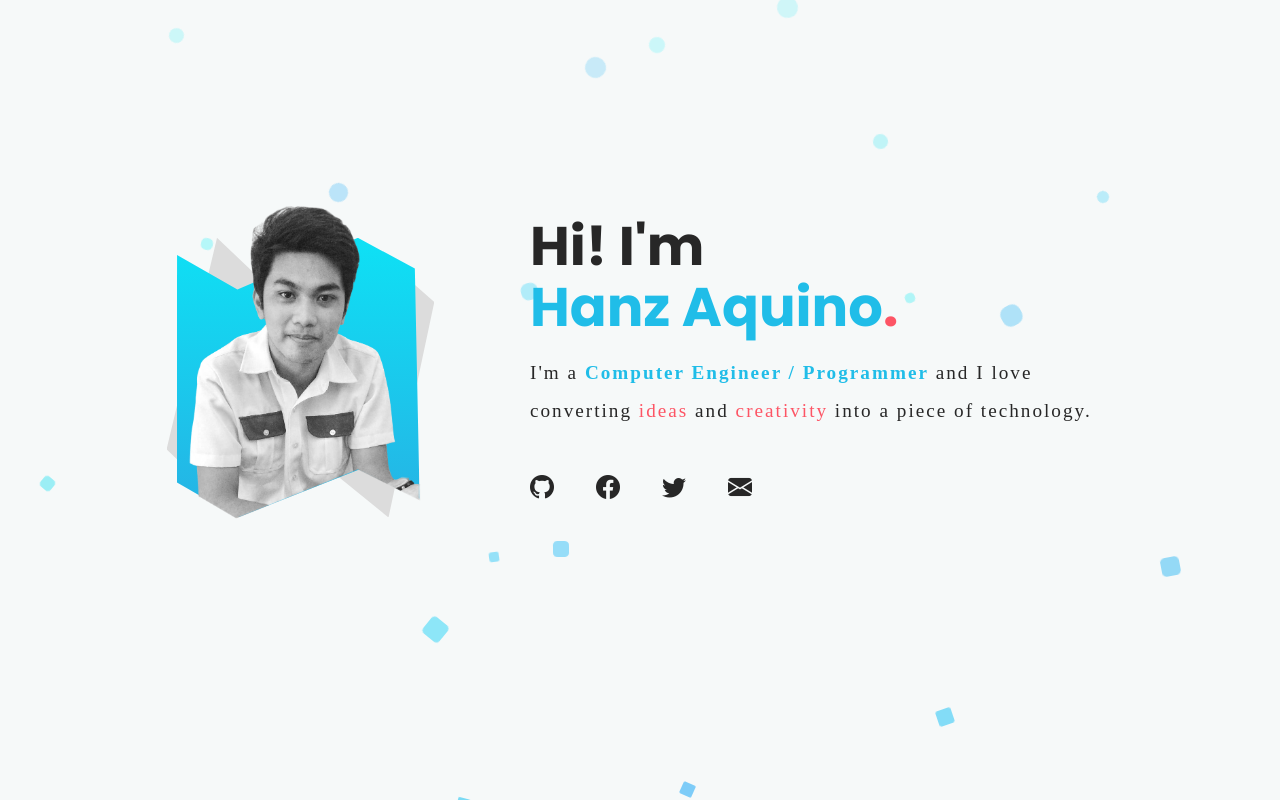
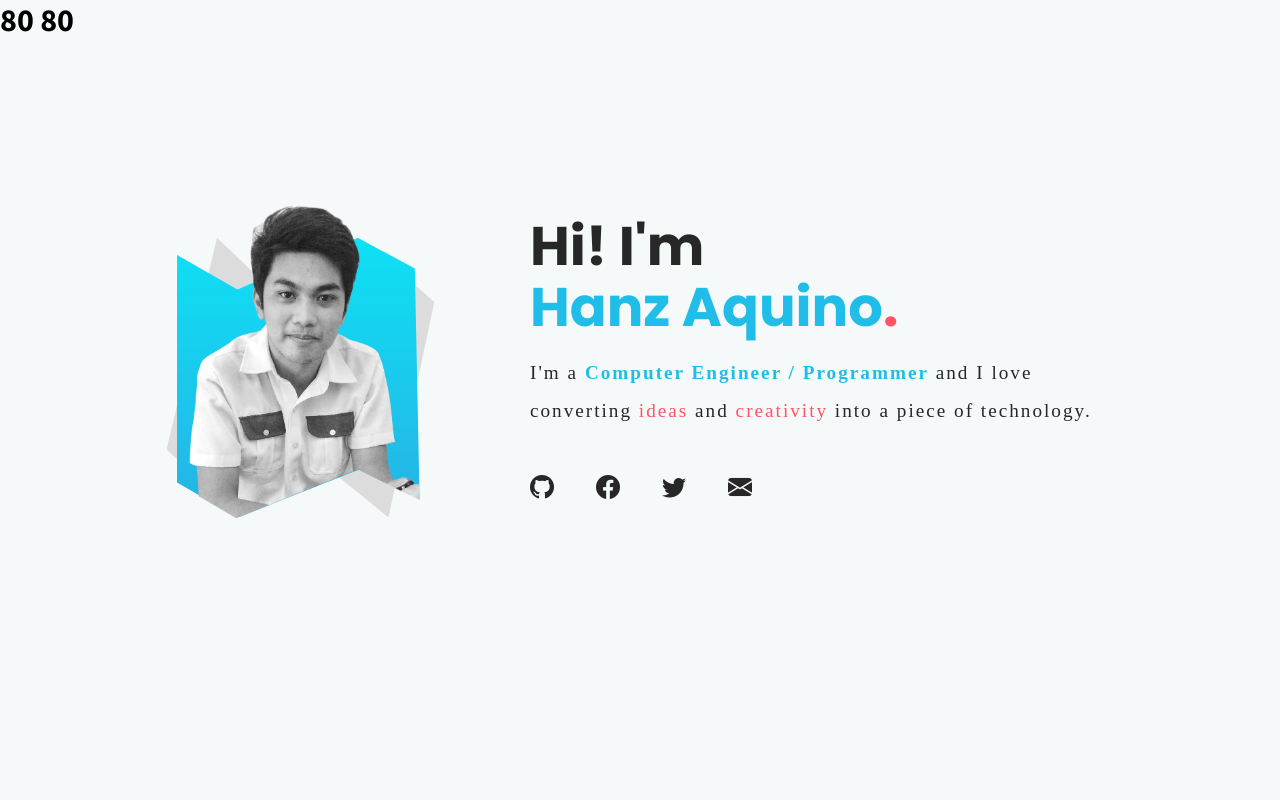
Before and after one commit to hanzzakino/hanzz, a Next.js app: page / in a window 1280 px wide. Built offline with nearby package versions, Linux system fonts and the light colour scheme.

Commit message:
Major Update: Fixed Animation

```diff
--- a/components/shared/animatedBackground.jsx
+++ b/components/shared/animatedBackground.jsx
@@ -1,15 +1,25 @@
 import styles from '../../styles/shared/AnimatedBackground.module.css'
-
+import useWindowDimensions from '../../hooks/useWindowDimensions'
+import { useState, useEffect } from 'react'
 
 export default function AnimatedBackground({enableBlur=false}) {
+  const { width } = useWindowDimensions()
+  const [numIsSet, setNumIsSet] = useState(false)
+  const [shapeNumber,setShapeNumber] = useState()
+  const animatedShapes = []
 
-    const animatedShapes = []
-    const shapeNumber = 40
+  useEffect(() => {
+    if(!numIsSet) {
+      setShapeNumber(Math.ceil((width/32)*2))
+      setNumIsSet(true)
+    }
+  },[width])
+
   for(let i=0; i<shapeNumber; i++){
     const tempRandomSize = Math.floor(Math.random()*15)+7
     const tempRandomColor = Math.floor(Math.random()*10)+240
     const tempRandomColor2 = Math.floor(Math.random()*80)+160
-      const tempRandomDelay = (Math.floor(Math.random()*40)-20)
+    const tempRandomDelay = Math.floor(Math.random()*80)-40
     const tempSpeedBySize = Math.floor(10+(7/tempRandomSize)*24)
     const tempBlurBySize = enableBlur ? Math.floor(6*(5/tempRandomSize)):0
     animatedShapes.push(
@@ -35,9 +45,13 @@ export default function AnimatedBackground({enableBlur=false}) {
     )
   }
 
+
+
   return (
-        <div class={styles.area} >
-        <ul class={styles.circles}>
+      <div className={styles.area} >
+      <ul className={styles.circles}>
+        <h1>{shapeNumber} {animatedShapes.length}</h1>
+
           {animatedShapes}
       </ul>
       </div >
--- /dev/null
+++ b/hooks/useWindowDimensions.js
@@ -0,0 +1,30 @@
+import { useState, useEffect } from 'react';
+
+export default function useWindowDimensions() {
+
+  const hasWindow = typeof window !== 'undefined';
+
+  function getWindowDimensions() {
+    const width = hasWindow ? window.innerWidth : null;
+    const height = hasWindow ? window.innerHeight : null;
+    return {
+      width,
+      height,
+    };
+  }
+
+  const [windowDimensions, setWindowDimensions] = useState(getWindowDimensions());
+
+  useEffect(() => {
+    if (hasWindow) {
+      function handleResize() {
+        setWindowDimensions(getWindowDimensions());
+      }
+
+      window.addEventListener('resize', handleResize);
+      return () => window.removeEventListener('resize', handleResize);
+    }
+  }, [hasWindow]);
+
+  return windowDimensions;
+}
--- a/pages/index.jsx
+++ b/pages/index.jsx
@@ -16,7 +16,7 @@ export default function Home() {
         <link rel="icon" href="/favicon.svg" />
       </Head>
 
-      <AnimatedBackground/>
+      <AnimatedBackground enableBlur/>
 
       <main className={styles.main_container}>
         <Introduction />
--- a/styles/shared/AnimatedBackground.module.css
+++ b/styles/shared/AnimatedBackground.module.css
@@ -22,30 +22,34 @@
     position: absolute;
     display: block;
     list-style: none;
+
     width: 20px;
     height: 20px;
+    top: -30px;
+
     background: #e1e4e4;
+    opacity: 60%;
+
     animation: animate 25s linear infinite;
+    -webkit-animation: animate 25s linear infinite;
     animation-direction: alternate;
-    transition: 1s;
-    top: 120%;
+    -webkit-animation-direction: alternate;
 }
 
 
 @keyframes animate {
 
     0%{
-        top: 120%;
-        transform: rotate(0deg);
-        opacity: 60%;
-        border-radius: 0;
+        transform: translateY(0) rotate(0deg);
+        -webkit-transform: translateY(0) rotate(0deg);
+        /* opacity: 70%; */
+
     }
 
     100%{
-        top: -20%;
-        transform: rotate(720deg);
-        opacity: 10%;
-        border-radius: 70%;
+        transform: translateY(180vh) rotate(720deg);
+        -webkit-transform:  translateY(180vh) rotate(720deg);
+        /* opacity: 20%; */
     }
 
 }
```
Lines whose indentation alone changed are shown as unchanged.
